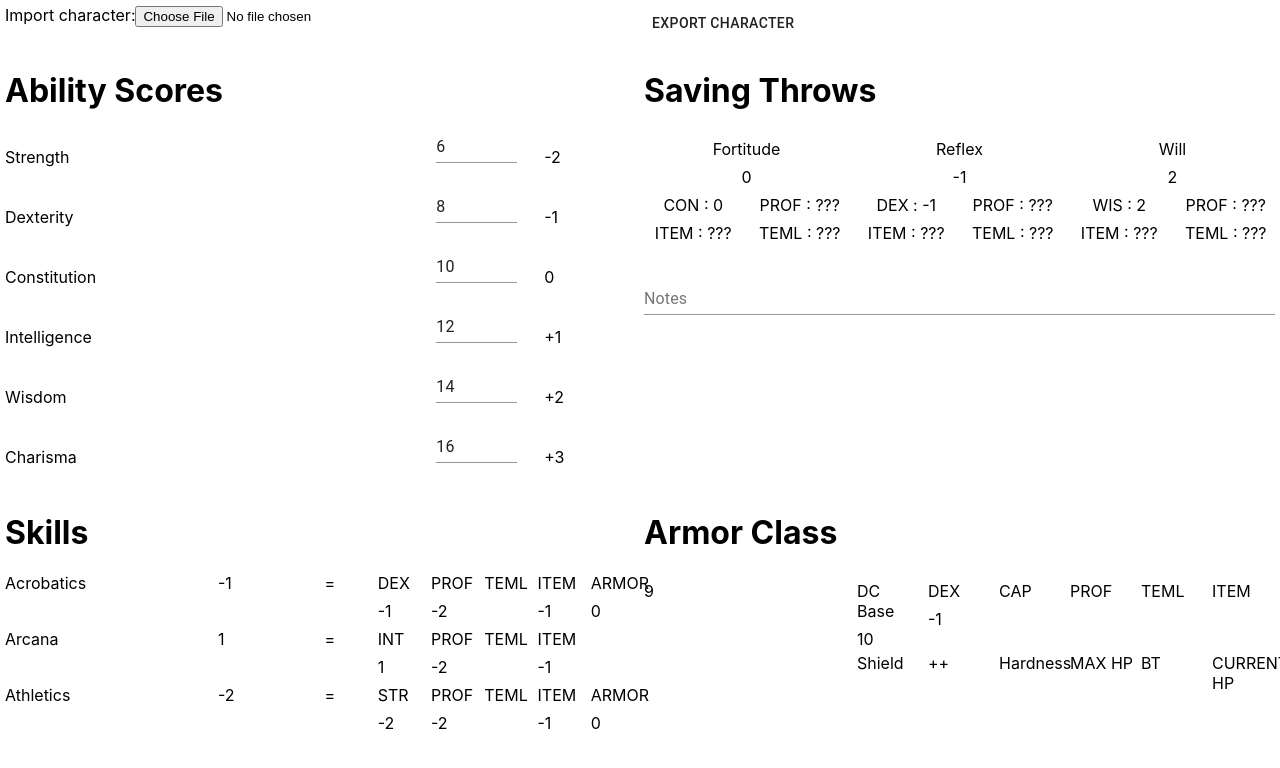
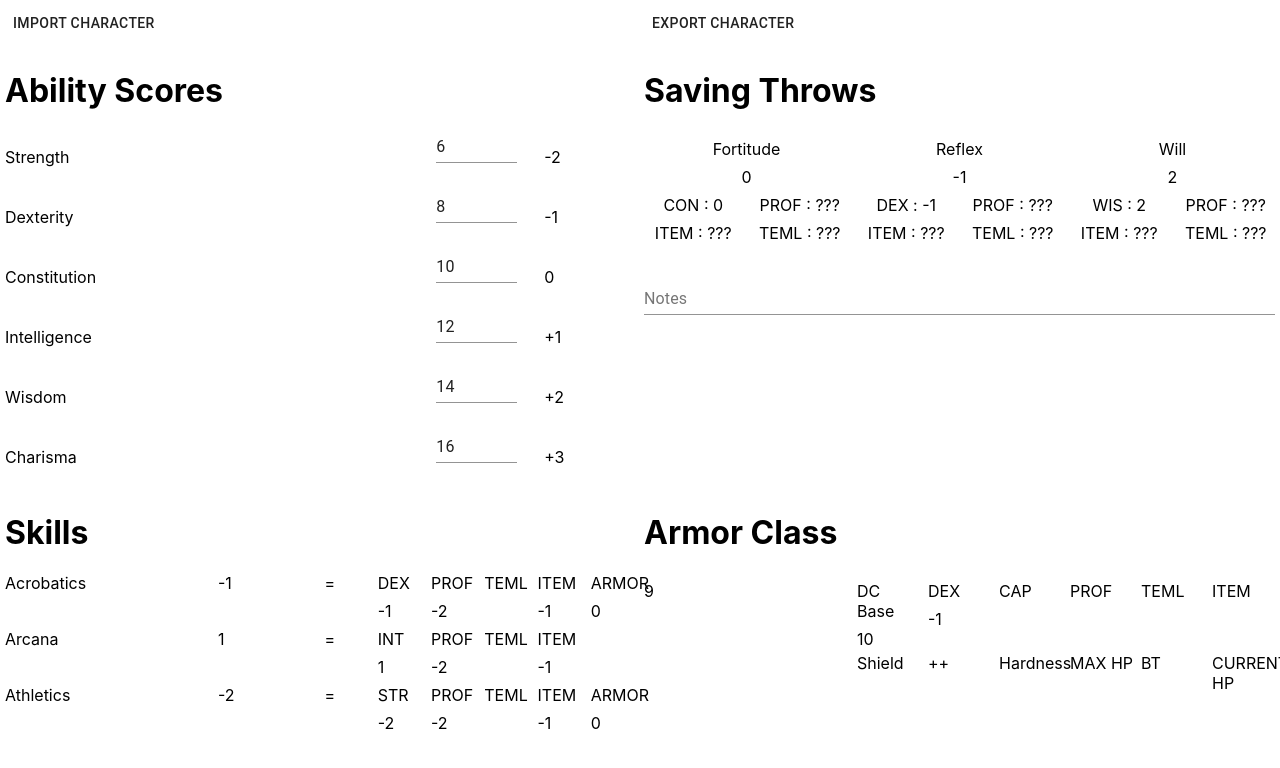
Before and after one commit to Wiljami/CharacterSheetPathfinder2E, a React (Create React App) app: page / in a window 1280 px wide. Shown: the top 768 px of the page. Built offline with nearby package versions, Linux system fonts and the light colour scheme.

Commit message:
Change how ImportCharacter looks.
Change the ImportCharacter to match looks with the ExportCharacter. Hide the input field.

```diff
--- a/src/ImportCharacter.js
+++ b/src/ImportCharacter.js
@@ -1,4 +1,6 @@
 import React from "react";
+import Button from "@material-ui/core/Button";
+
 export default function ImportCharacter(props) {
   let fileReader;
 
@@ -16,12 +18,16 @@ export default function ImportCharacter(props) {
 
   return (
     <>
-      <input type='file'
-             id='file'
-             className='input-file'
-             accept='.chr'
-             onChange={e => handleFileChosen(e.target.files[0])}
+      <input
+        accept='.chr'
+        id="contained-button-file"
+        type='file'
+        style={{display: 'none'}}
+        onChange={e => handleFileChosen(e.target.files[0])}
       />
+      <label htmlFor="contained-button-file">
+        <Button component='span'>Import Character</Button>
+      </label>
     </>
   )
 }
--- a/src/Sheet.js
+++ b/src/Sheet.js
@@ -55,7 +55,6 @@ class Sheet extends React.Component {
     return <>
       <Grid container spacing={1}>
         <Grid item xs={6}>
-          Import character:
           <ImportCharacter
             callback={this.importCharacter}
           />
```
